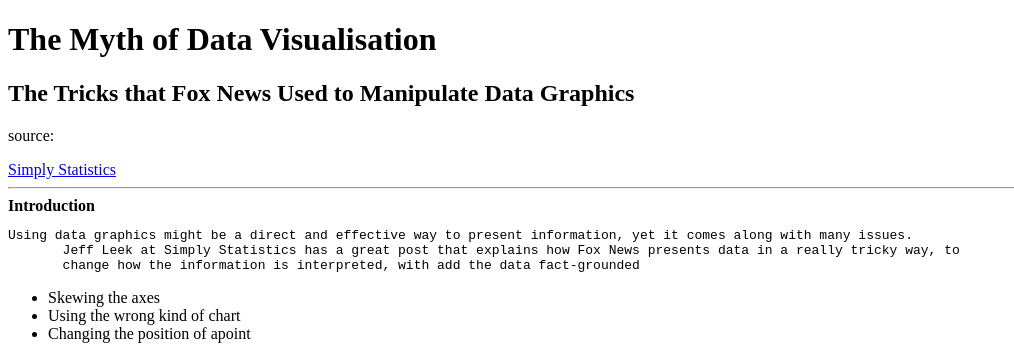
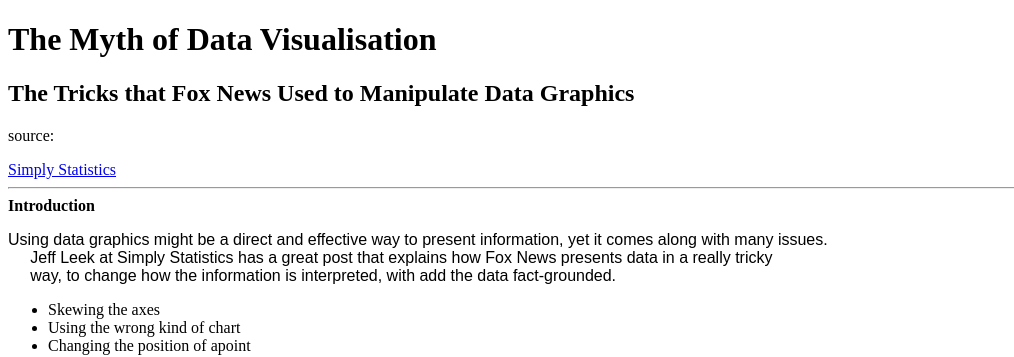
Before and after one commit to Roytangrb/fancyblog, a plain HTML site: page index.html in a window 1280 px wide. Shown: the top 357 px of the page, without its empty margins (0-1014 px from the left). Drawn offline with Linux system fonts and the light colour scheme.

Commit message:
Update index.html

```diff
--- a/index.html
+++ b/index.html
@@ -13,9 +13,9 @@
   <hr>
   <b style="font-size=100%;">Introduction</b>
   <br>
-  <pre>Using data graphics might be a direct and effective way to present information, yet it comes along with many issues.
-       Jeff Leek at Simply Statistics has a great post that explains how Fox News presents data in a really tricky way, to
-       change how the information is interpreted, with add the data fact-grounded</pre>
+  <pre style="font-family:Arial;">Using data graphics might be a direct and effective way to present information, yet it comes along with many issues.
+     Jeff Leek at Simply Statistics has a great post that explains how Fox News presents data in a really tricky
+     way, to change how the information is interpreted, with add the data fact-grounded.</pre>
   <ul>
     <li>Skewing the axes</li>
     <li>Using the wrong kind of chart</li>
```
